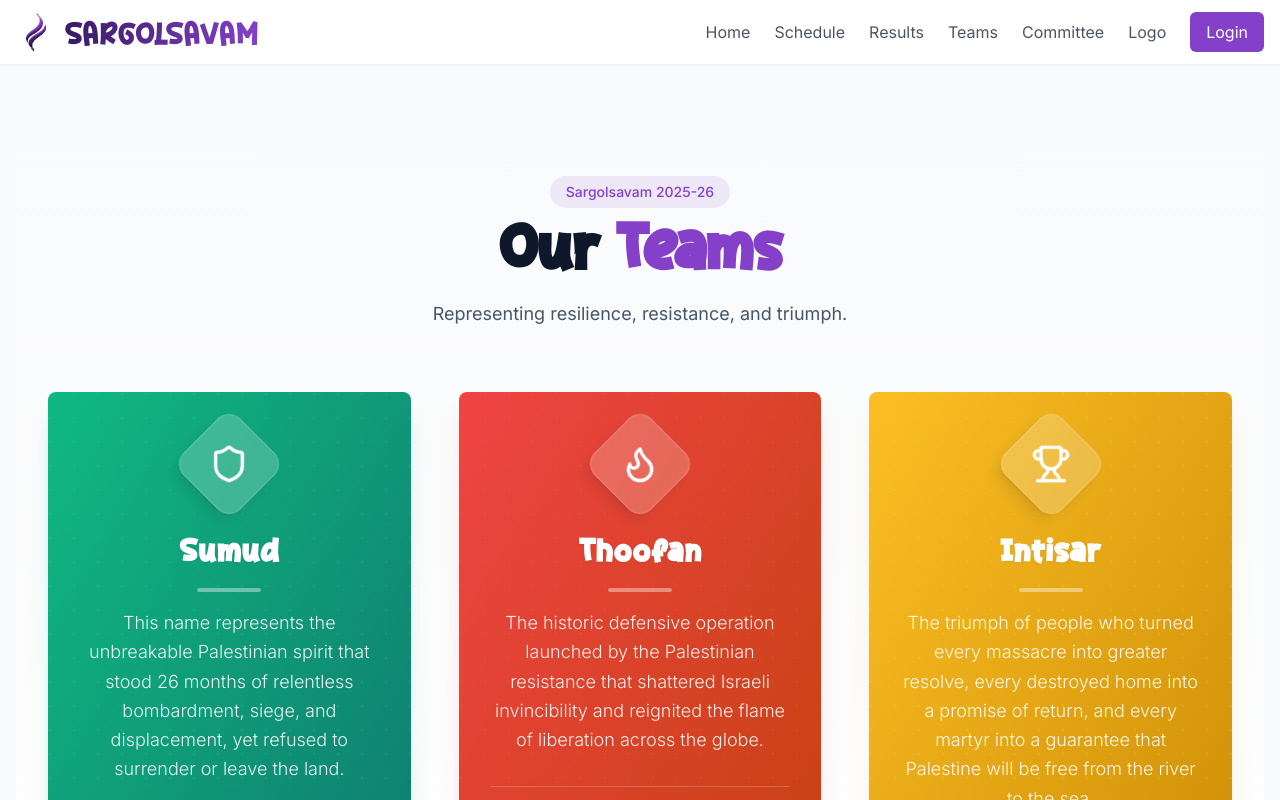
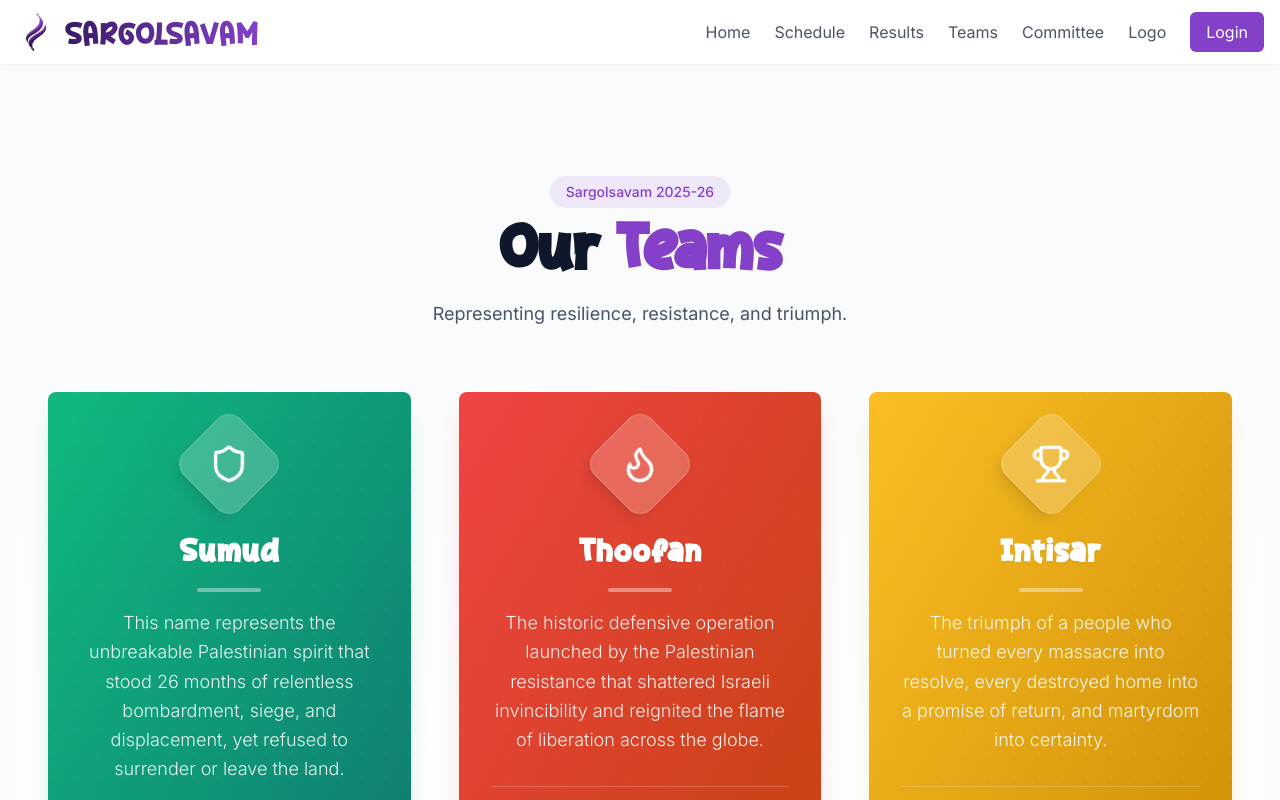
Before and after one commit to HaneenHyder/sargolsavam-website, a Next.js app in the folder frontend/: page /teams in a window 1280 px wide. Shown: the top 800 px of the page. Built offline with nearby package versions, Linux system fonts and the light colour scheme; no server answers.

Commit message:
fix: update Intisar team description

```diff
--- a/frontend/app/teams/page.tsx
+++ b/frontend/app/teams/page.tsx
@@ -51,7 +51,7 @@ const teams: Team[] = [
     {
         id: "intisar",
         name: "Intisar",
-        description: "The triumph of people who turned every massacre into greater resolve, every destroyed home into a promise of return, and every martyr into a guarantee that Palestine will be free from the river to the sea.",
+        description: "The triumph of a people who turned every massacre into resolve, every destroyed home into a promise of return, and martyrdom into certainty.",
         icon: Trophy,
         gradient: "from-amber-400 to-yellow-600",
         shadow: "shadow-amber-500/20",
```
